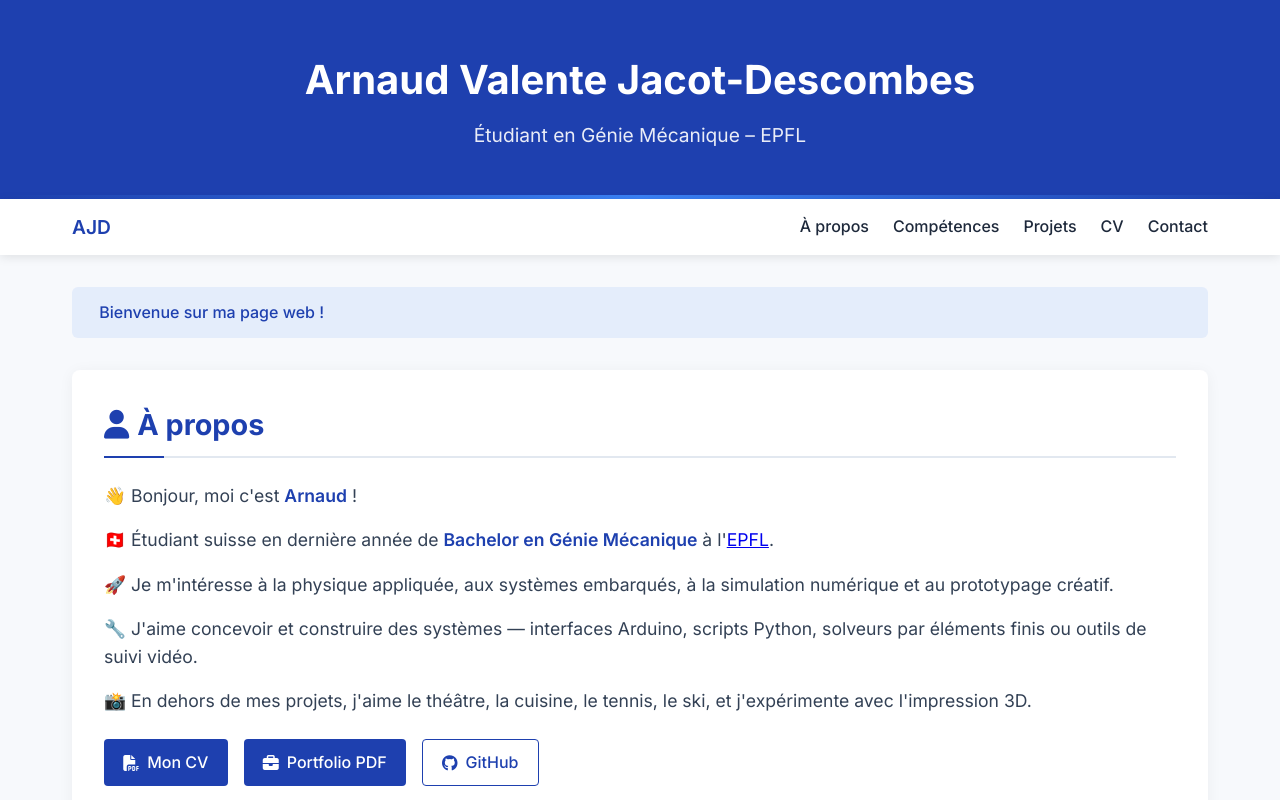
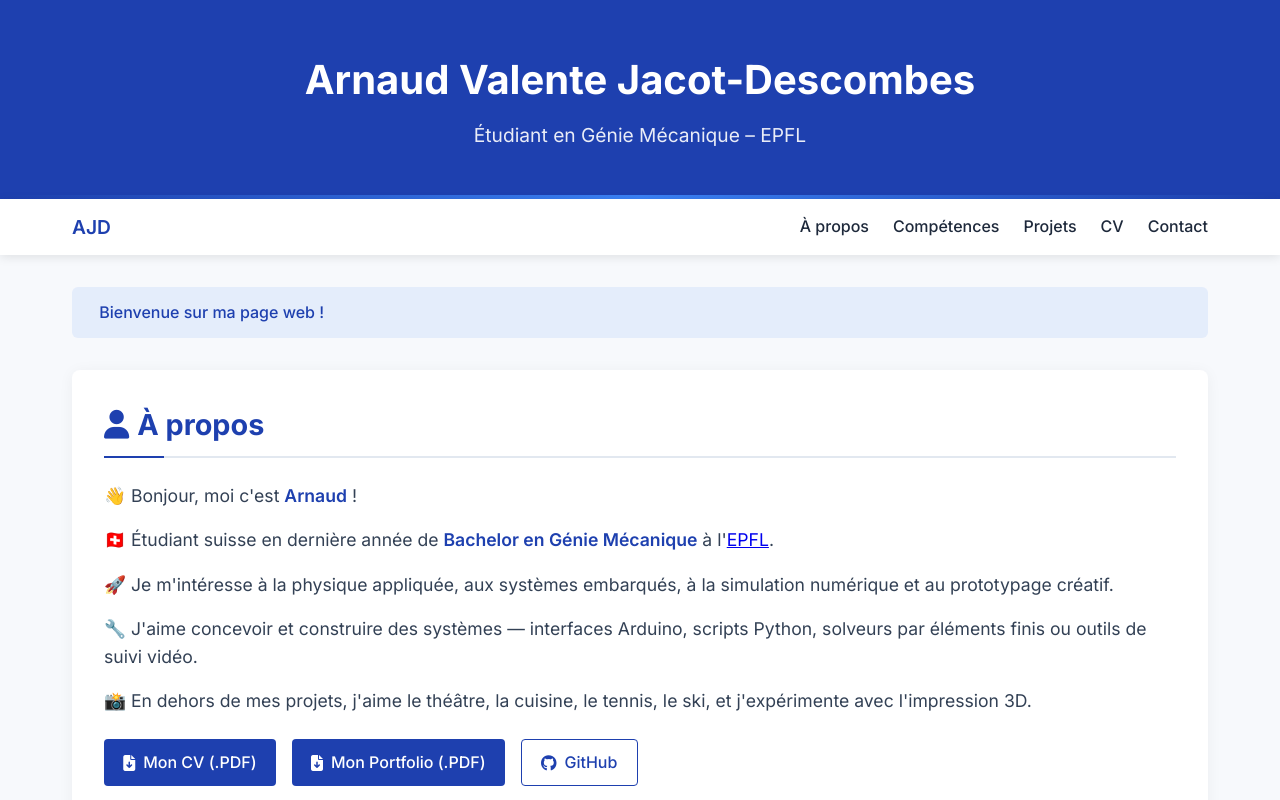
Before and after one commit to Arnvalen/arnvalen.github.io, a plain HTML site: page index.html in a window 1280 px wide. Shown: the top 800 px of the page. Drawn offline with Linux system fonts and the light colour scheme; no server answers; some icons are missing.

Commit message:
Update index.html
Changement des boutons et icones

```diff
--- a/index.html
+++ b/index.html
@@ -824,10 +824,10 @@
 
           <div class="quick-links">
             <a href="https://cdn.jsdelivr.net/gh/Arnvalen/Portfolio@latest/CV_ArnaudVJ-D.pdf" class="btn" target="_blank">
-              <i class="fas fa-file-pdf"></i> Mon CV
+              <i class="fas fa-file-download"></i> Mon CV (.PDF)
             </a>
             <a href="https://cdn.jsdelivr.net/gh/Arnvalen/Portfolio@latest/Portfolio_ArnaudVJ-D.pdf" class="btn" target="_blank">
-              <i class="fas fa-briefcase"></i> Portfolio PDF
+              <i class="fas fa-file-download"></i> Mon Portfolio (.PDF)
             </a>
             <a href="https://github.com/Arnvalen/Portfolio" class="btn btn-secondary" target="_blank">
               <i class="fab fa-github"></i> GitHub
```
